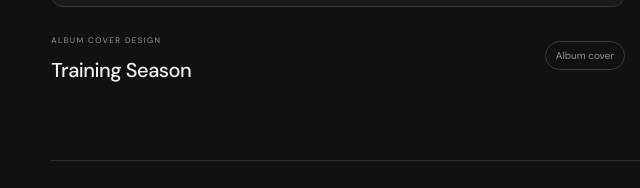
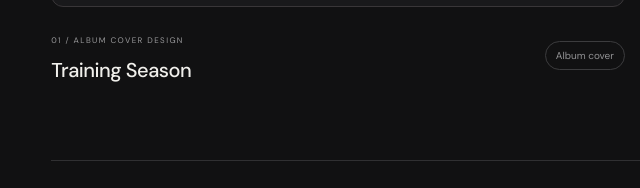
Before and after one commit to Anweshad93/anwesha-design-portfolio, a plain HTML site: page index.html in a window 1280 px wide. Shown: the part 1949-2137 px from the top of the page, 0-640 px from the left. Drawn offline with Linux system fonts and the light colour scheme; grey boxes are pictures that could not be loaded; animation ran at ten frames a second.

Commit message:
Add missing 01 project label

```diff
--- a/index.html
+++ b/index.html
@@ -3,6 +3,6 @@
 <body><header class="wrap"><a href="#home" class="logo" aria-label="Anwesha Das home">a<span>d</span><i>✳</i></a><nav aria-label="Main navigation"><a class="active" href="#home">Home</a><a href="#projects">Projects</a><button id="aboutOpen">About</button></nav></header>
 <main id="home"><section class="hero wrap"><div class="eyebrow"><span class="dot"></span> A STUDY IN ART, INTELLIGENCE & IMAGINATION</div><div class="hero-layout"><h1><span>AI</span> for<br>Interdisciplinary<br><span>Design</span> Portfolio<span class="period">.</span></h1><div class="hero-sculpture" aria-hidden="true"><svg id="thread-emblem" viewBox="0 0 300 350" aria-hidden="true"><defs><linearGradient id="ribbon" x1="0" y1="0" x2="1" y2="1"><stop stop-color="#e3a0ac"/><stop offset=".48" stop-color="#b84456"/><stop offset="1" stop-color="#4d1b2a"/></linearGradient></defs><g id="emblem-threads" fill="none" stroke="url(#ribbon)" stroke-width=".9"></g></svg></div></div><div class="hero-bottom"><p class="name">ANWESHA DAS</p><p class="intro">Content producer &amp; visual designer.</p><a href="#playground" class="down" aria-label="Explore the interactive canvas">↓</a></div></section>
 <section class="play-section wrap" id="playground"><div class="section-label"><span>01 / A SPACE TO PLAY</span><span>YOU ARE PART OF THE DESIGN</span></div><div class="playbox"><div class="dot-field" aria-hidden="true"></div><div class="canvas-top"><span class="play-instructions">Click or tap to add a shape. Watch the others transform.</span><button id="reset" aria-label="Reset interactive artwork">Reset ↺</button></div><svg id="art" viewBox="0 0 1200 460" preserveAspectRatio="none" role="button" tabindex="0" aria-label="Interactive drawing area. Click or tap to add a shape and transform the others. Press Enter to add a shape."></svg><div class="canvas-bottom"><span><span class="live-dot"></span> Make your mark.</span><span id="count" aria-live="polite">06 SHAPES / ENDLESS POSSIBILITIES</span></div></div></section>
-<section id="projects" class="projects wrap"><div class="section-label"><span>02 / SELECTED EXPLORATIONS</span><span>2026</span></div><div class="project-heading"><h2>Different mediums.<br><span>One curious mind.</span></h2><p>Exploring AI across graphic design<br>and three-dimensional worlds.</p></div><div class="project-grid"><a class="project" href="album.html"><div class="thumb album"><img class="project-cover" src="assets/training-season.png" alt="Training Season album cover by Anwesha Das" onerror="this.hidden=true;this.nextElementSibling.hidden=false"><div class="asset-pending" hidden>Training Season<br><small>Poster selected · image transfer pending</small></div><span class="project-arrow">↗</span></div><div class="project-meta"><div><small>ALBUM COVER DESIGN</small><h3>Training Season</h3></div><span>Album cover</span></div></a><a class="project" href="environment.html"><div class="thumb environment"><img class="studio-thumb" src="assets/future-space-studio.png" alt="Design Future Studio: a warmly lit living space with integrated assistive technology"><span class="project-arrow">↗</span></div><div class="project-meta"><div><small>02 / SPATIAL DESIGN</small><h3>Design Future Studio</h3></div><span>3D environment</span></div></a></div></section></main>
+<section id="projects" class="projects wrap"><div class="section-label"><span>02 / SELECTED EXPLORATIONS</span><span>2026</span></div><div class="project-heading"><h2>Different mediums.<br><span>One curious mind.</span></h2><p>Exploring AI across graphic design<br>and three-dimensional worlds.</p></div><div class="project-grid"><a class="project" href="album.html"><div class="thumb album"><img class="project-cover" src="assets/training-season.png" alt="Training Season album cover by Anwesha Das" onerror="this.hidden=true;this.nextElementSibling.hidden=false"><div class="asset-pending" hidden>Training Season<br><small>Poster selected · image transfer pending</small></div><span class="project-arrow">↗</span></div><div class="project-meta"><div><small>01 / ALBUM COVER DESIGN</small><h3>Training Season</h3></div><span>Album cover</span></div></a><a class="project" href="environment.html"><div class="thumb environment"><img class="studio-thumb" src="assets/future-space-studio.png" alt="Design Future Studio: a warmly lit living space with integrated assistive technology"><span class="project-arrow">↗</span></div><div class="project-meta"><div><small>02 / SPATIAL DESIGN</small><h3>Design Future Studio</h3></div><span>3D environment</span></div></a></div></section></main>
 <footer class="wrap"><div>© 2026 Anwesha Das</div><div class="socials" aria-label="Social profile"><a href="https://github.com/Anweshad93" target="_blank" rel="noreferrer" aria-label="Anwesha Das on GitHub">GitHub ↗</a></div></footer>
 <dialog id="about"><button class="close" aria-label="Close about">×</button><span class="eyebrow">A LITTLE ABOUT ME</span><h2>Hi, I'm Anwesha.</h2><p>I'm a content producer and visual designer studying Media Arts and Sciences at Arizona State University. This portfolio explores how AI can become part of a creative process—from album artwork to three-dimensional environments.</p><p>Click, explore, and leave your own mark.</p></dialog><script src="app.js"></script><script src="navigation.js"></script></body></html>
```
